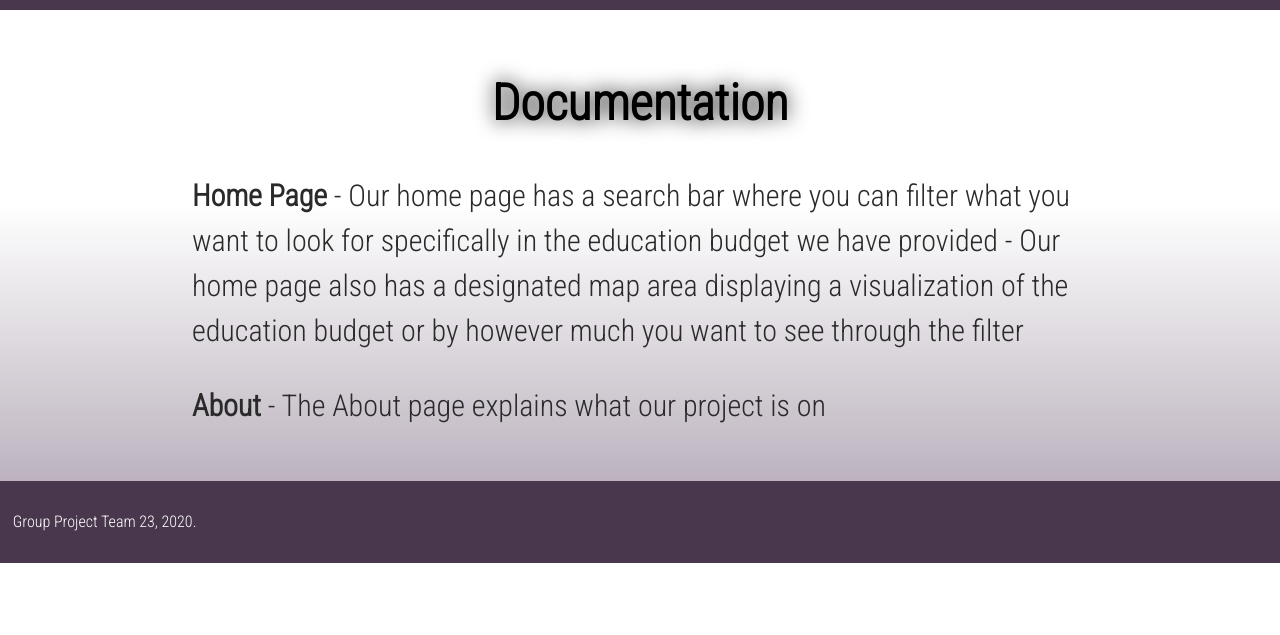
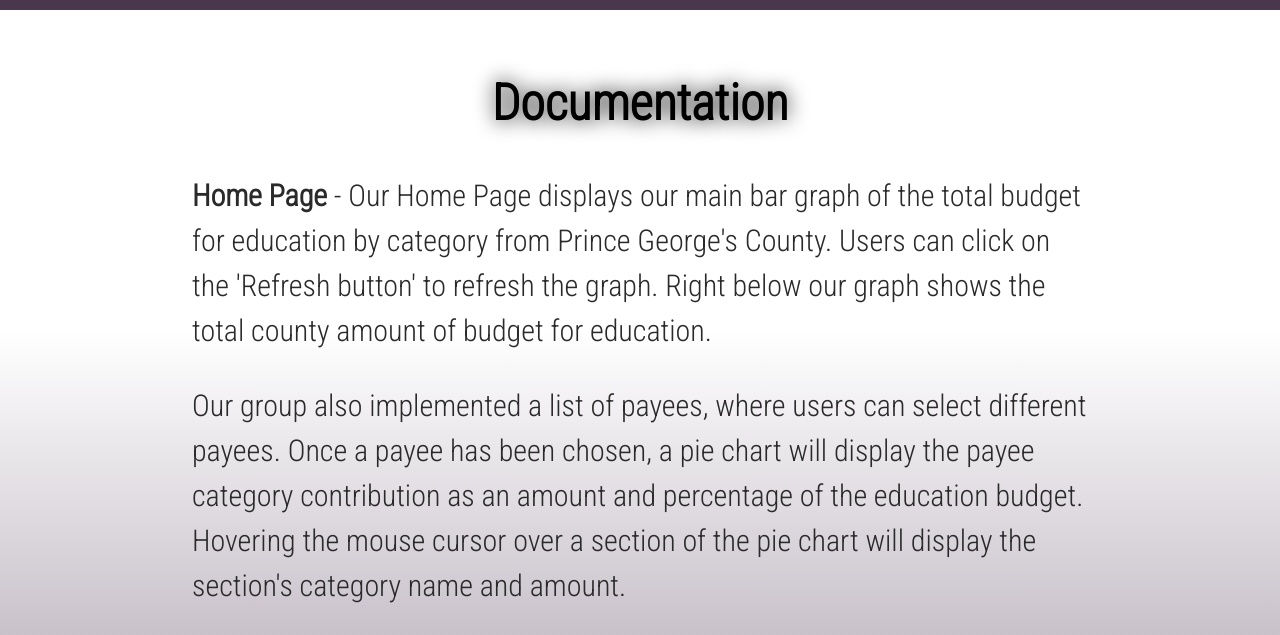
Before and after one commit to MaChanGit108/INST377-Project23, a website: page public/doc.html in a window 1280 px wide. Shown: the part 156-791 px from the top of the page. Drawn offline with nearby package versions, Linux system fonts and the light colour scheme; no server answers; a web font is replaced by a local one.

Commit message:
Updated documentation and removed filter block

```diff
--- a/public/doc.html
+++ b/public/doc.html
@@ -36,8 +36,16 @@
         <div class = "article">
 
           <h2>Documentation</h2>
-          <p><strong>Home Page</strong> - Our home page has a search bar where you can filter what you want to look for specifically in the education budget we have provided - Our home page also has a designated map area displaying a visualization of the education budget or by however much you want to see through the filter</p>
-          <p><strong>About</strong> - The About page explains what our project is on</p>
+          <p><strong>Home Page</strong> - Our Home Page displays our main bar graph of the total
+             budget for education by category from Prince George's County. Users can click on the
+              'Refresh button' to refresh the graph. Right below our graph shows the total county
+               amount of budget for education. </p>
+          <p>Our group also implemented a list of payees, where users can select different payees.
+            Once a payee has been chosen, a pie chart will display the payee category contribution
+             as an amount and percentage of the education budget. Hovering the mouse cursor over a
+              section of the pie chart will display the section's category name and amount.
+          </p>
+          <p><strong>About</strong> - The About Page provides an overview of our project and goals.</p>
 
         </div> <!-- closes "article" <div> -->
       </div> <!-- closes "main" <div> -->
--- a/public/styles.css
+++ b/public/styles.css
@@ -72,7 +72,7 @@ html, body {
 
   p {
     font-size: 3rem;
-    //text-shadow: none;
+    /* text-shadow: none; */
   }
 
   /* || header layout */
@@ -100,7 +100,7 @@ html, body {
 
   .main, .header, nav, .article, .section, .footer, section {
     background-color: transparent
-    padding: 1%;
+    /* padding: 1%; */
   }
 
   .header, .footer {
```
Also changed, not shown: public/index.html (+19 -31 lines).
